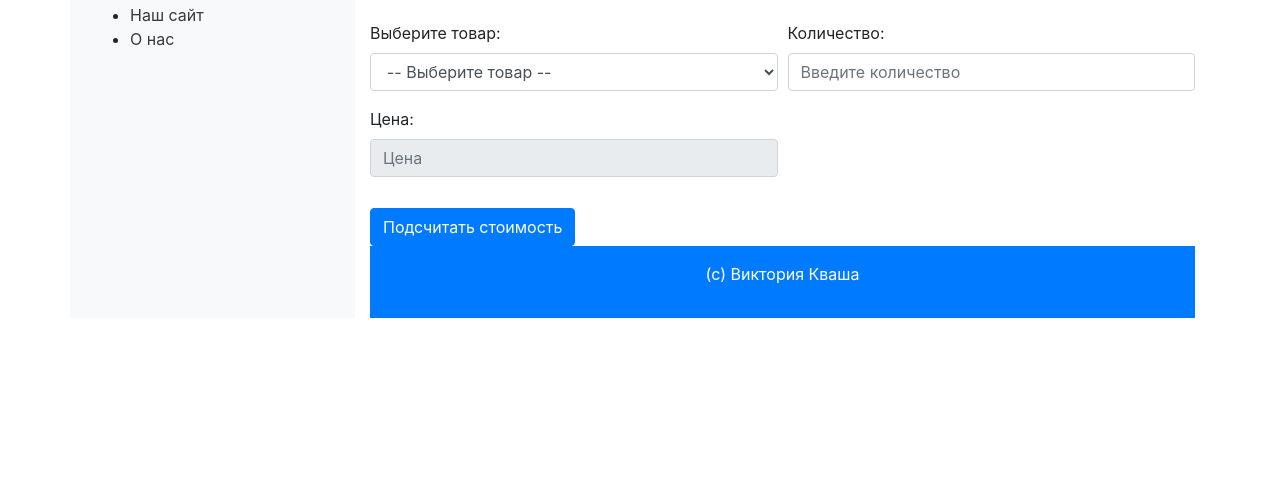
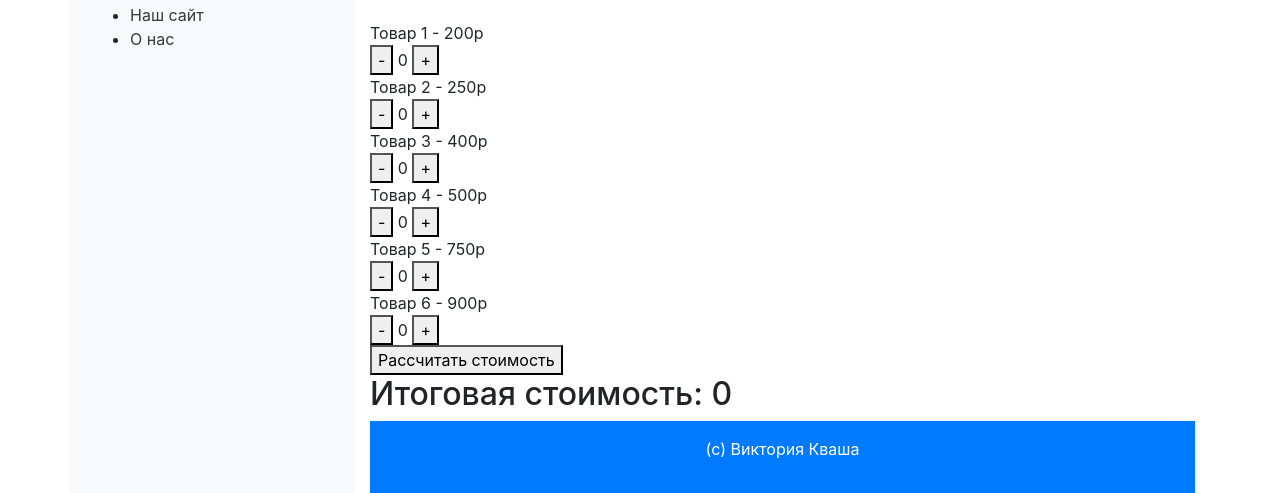
Before and after one commit to victoriia06/web5, a plain HTML site: page index.html in a window 1280 px wide. Shown: the part 439-932 px from the top of the page. Before the commit the page ends 800 px from the top, so only its background shows below. Drawn offline with nearby package versions, Linux system fonts and the light colour scheme.

Commit message:
index.html

```diff
--- a/index.html
+++ b/index.html
@@ -38,71 +38,114 @@
                 <div class="calculator mt-4">
                     <h2 class="text-center mb-4">Калькулятор стоимости заказа</h2>
 
-                    <form id="order-form" action="#" method="POST" class="needs-validation" novalidate>
-                        <div class="form-row">
-                            <div class="col-md-6 mb-3">
-                                <label for="product-select">Выберите товар:</label>
-                                <select class="form-control" id="product-select" required>
-                                    <option value="" disabled selected>-- Выберите товар --</option>
-                                    <option value="100">Товар 1 - 100 руб.</option>
-                                    <option value="150">Товар 2 - 150 руб.</option>
-                                    <option value="200">Товар 3 - 200 руб.</option>
-                                </select>
-                                <div class="invalid-feedback">Пожалуйста, выберите товар.</div>
-                            </div>
-                            <div class="col-md-6 mb-3">
-                                <label for="quantity">Количество:</label>
-                                <input type="text" class="form-control" id="quantity" placeholder="Введите количество" required>
-                                <div class="invalid-feedback">Пожалуйста, введите корректное количество.</div>
-                            </div>
-                            <div class="col-md-6 mb-3">
-                                <label for="price">Цена:</label>
-                                <input type="text" class="form-control" id="price" placeholder="Цена" readonly>
-                            </div>
+                    <div class="product">
+                        <span>Товар 1 - 200р</span>
+                        <div class="quantity-controls">
+                            <button onclick="decreaseQuantity('product1')">-</button>
+                            <span id="product1">0</span>
+                            <button onclick="increaseQuantity('product1')">+</button>
                         </div>
-                        <button type="button" class="btn btn-primary" id="calculate-btn">Подсчитать стоимость</button>
-                    </form>
-                    <div class="result mt-4" id="result" style="display: none;">
-                        <h4 class="text-center">Стоимость заказа: <span id="total-cost"></span> руб.</h4>
                     </div>
+
+                    <div class="product">
+                        <span>Товар 2 - 250р</span>
+                        <div class="quantity-controls">
+                            <button onclick="decreaseQuantity('product2')">-</button>
+                            <span id="product2">0</span>
+                            <button onclick="increaseQuantity('product2')">+</button>
+                        </div>
+                    </div>
+
+                    <div class="product">
+                        <span>Товар 3 - 400р</span>
+                        <div class="quantity-controls">
+                            <button onclick="decreaseQuantity('product3')">-</button>
+                            <span id="product3">0</span>
+                            <button onclick="increaseQuantity('product3')">+</button>
+                        </div>
+                    </div>
+
+                    <div class="product">
+                        <span>Товар 4 - 500р</span>
+                        <div class="quantity-controls">
+                            <button onclick="decreaseQuantity('product4')">-</button>
+                            <span id="product4">0</span>
+                            <button onclick="increaseQuantity('product4')">+</button>
+                        </div>
+                    </div>
+
+                    <div class="product">
+                        <span>Товар 5 - 750р</span>
+                        <div class="quantity-controls">
+                            <button onclick="decreaseQuantity('product5')">-</button>
+                            <span id="product5">0</span>
+                            <button onclick="increaseQuantity('product5')">+</button>
+                        </div>
+                    </div>
+
+                    <div class="product">
+                        <span>Товар 6 - 900р</span>
+                        <div class="quantity-controls">
+                            <button onclick="decreaseQuantity('product6')">-</button>
+                            <span id="product6">0</span>
+                            <button onclick="increaseQuantity('product6')">+</button>
+                        </div>
+                    </div>
+
+                    <button id="calculate" onclick="calculateTotal()">Рассчитать стоимость</button>
+
+                    <h2>Итоговая стоимость: <span id="total">0</span></h2>
                 </div>
 
                 <footer class="bg-primary text-white text-center py-3">
                     <p>(c) Виктория Кваша</p>
                 </footer>
+
+                <script>
+                    let prices = {
+                        product1: 200,
+                        product2: 250,
+                        product3: 400,
+                        product4: 500,
+                        product5: 750,
+                        product6: 900
+                    };
+
+                    let quantities = {
+                        product1: 0,
+                        product2: 0,
+                        product3: 0,
+                        product4: 0,
+                        product5: 0,
+                        product6: 0
+                    };
+
+                    function increaseQuantity(product) {
+                        quantities[product]++;
+                        document.getElementById(product).innerText = quantities[product];
+                    }
+
+                    function decreaseQuantity(product) {
+                        if (quantities[product] > 0) {
+                            quantities[product]--;
+                            document.getElementById(product).innerText = quantities[product];
+                        }
+                    }
+
+                    function calculateTotal() {
+                        let total = (quantities.product1 * prices.product1) +
+                            (quantities.product2 * prices.product2) +
+                            (quantities.product3 * prices.product3) +
+                            (quantities.product4 * prices.product4) +
+                            (quantities.product5 * prices.product5) +
+                            (quantities.product6 * prices.product6);
+
+                        document.getElementById("total").innerText = total.toFixed(2);
+                    }
+                </script>
+
                 <script src="https://code.jquery.com/jquery-3.5.1.slim.min.js"></script>
                 <script src="https://cdn.jsdelivr.net/npm/popper.js@1.16.1/dist/umd/popper.min.js"></script>
                 <script src="https://stackpath.bootstrapcdn.com/bootstrap/4.5.2/js/bootstrap.min.js"></script>
-                <script>
-                    document.addEventListener('DOMContentLoaded', function() {
-                        const calculateBtn = document.getElementById('calculate-btn');
-                        const resultDiv = document.getElementById('result');
-                        const totalCostSpan = document.getElementById('total-cost');
-                        const productSelect = document.getElementById('product-select');
-                        const quantityInput = document.getElementById('quantity');
-                        const priceInput = document.getElementById('price');
-
-                        calculateBtn.addEventListener('click', function(event) {
-                            event.preventDefault();
-
-                            const quantity = parseInt(quantityInput.value);
-                            const price = parseInt(productSelect.value);
-
-                            if (isNaN(quantity) || quantity <= 0) {
-                                alert('Пожалуйста, введите корректное количество товара (целое положительное число).');
-                                return;
-                            }
-
-                            const totalPrice = quantity * price;
-                            priceInput.value = totalPrice;
-
-                            totalCostSpan.textContent = totalPrice;
-                            resultDiv.style.display = 'block';
-                        }
-                    }
-                </script>
-            </div>
-        </div>
-    </div>
 </body>
 </html>
```
